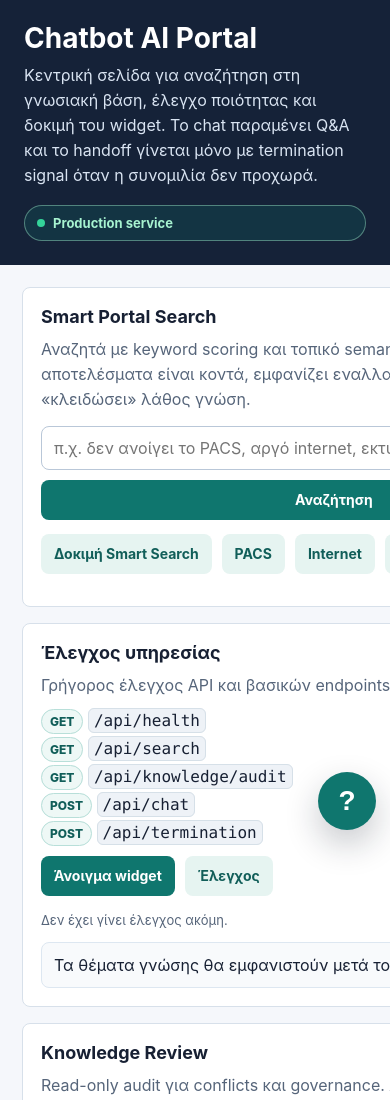
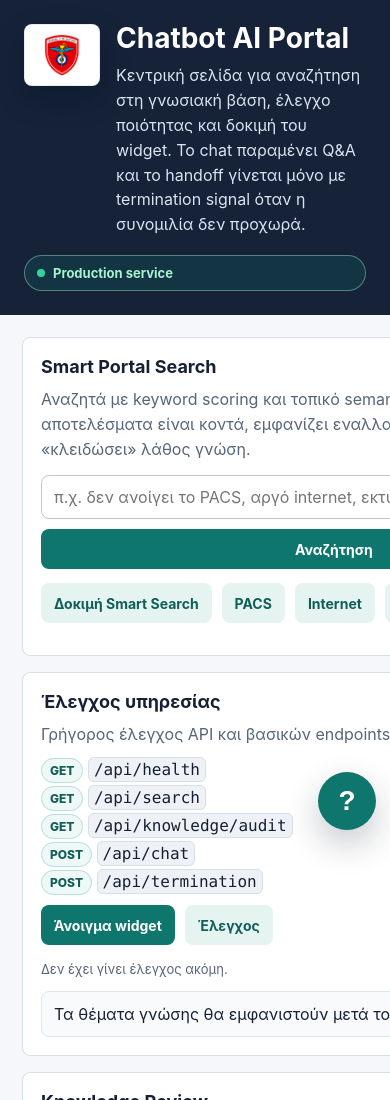
Before and after one commit to itc251gna/CHATBOT, a website: page public/index.html in a window 390 px wide. Shown: the top 1100 px of the page. Drawn offline with Linux system fonts and the light colour scheme.

Commit message:
Add hospital logo branding

```diff
--- a/public/chatbot-widget.js
+++ b/public/chatbot-widget.js
@@ -12,6 +12,7 @@
     topicsUrl: resolveUrl("/api/topics"),
     title: "Τεχνική υποστήριξη",
     subtitle: "Εσωτερική καθοδήγηση",
+    logoUrl: resolveUrl("/assets/251gna_logo_mark.png"),
     launcherLabel: "?",
     speechLanguage: "el-GR",
     handoffMinMessages: 3,
@@ -24,6 +25,7 @@
     topicsUrl: dataset.chatbotTopics || dataset.topicsUrl,
     title: dataset.title,
     subtitle: dataset.subtitle,
+    logoUrl: dataset.logoUrl || dataset.chatbotLogo,
     launcherLabel: dataset.launcherLabel,
     speechLanguage: dataset.speechLanguage,
     handoffMinMessages: dataset.handoffMinMessages,
@@ -34,6 +36,7 @@
   config.apiUrl = resolveUrl(config.apiUrl);
   config.terminationUrl = resolveUrl(config.terminationUrl);
   config.topicsUrl = resolveUrl(config.topicsUrl);
+  config.logoUrl = config.logoUrl ? resolveUrl(config.logoUrl) : "";
   config.handoffMinMessages = Number.parseInt(config.handoffMinMessages, 10) || defaults.handoffMinMessages;
   const requestTimeoutMs = Number(config.requestTimeoutMs) || 12000;
 
@@ -126,6 +129,28 @@
         gap: 12px;
         justify-content: space-between;
         padding: 14px 16px;
+      }
+
+      .hc-brand {
+        align-items: center;
+        display: flex;
+        gap: 10px;
+        min-width: 0;
+      }
+
+      .hc-logo {
+        background: #ffffff;
+        border: 1px solid rgba(226, 232, 240, 0.72);
+        border-radius: 6px;
+        flex: 0 0 auto;
+        height: 38px;
+        object-fit: contain;
+        padding: 4px;
+        width: 46px;
+      }
+
+      .hc-logo[hidden] {
+        display: none;
       }
 
       .hc-title {
@@ -345,9 +370,12 @@
     <div class="hc-root">
       <section class="hc-panel" hidden aria-label="Τεχνική υποστήριξη">
         <header class="hc-header">
-          <div class="hc-title">
-            <strong></strong>
-            <span></span>
+          <div class="hc-brand">
+            <img class="hc-logo" alt="" aria-hidden="true" decoding="async">
+            <div class="hc-title">
+              <strong></strong>
+              <span></span>
+            </div>
           </div>
           <button class="hc-icon-button" type="button" aria-label="Κλείσιμο" title="Κλείσιμο">×</button>
         </header>
@@ -375,6 +403,15 @@
 
   shadow.querySelector(".hc-title strong").textContent = config.title;
   shadow.querySelector(".hc-title span").textContent = config.subtitle;
+  const logo = shadow.querySelector(".hc-logo");
+  if (config.logoUrl) {
+    logo.src = config.logoUrl;
+    logo.addEventListener("error", () => {
+      logo.hidden = true;
+    });
+  } else {
+    logo.hidden = true;
+  }
   launcher.textContent = config.launcherLabel;
 
   let initialized = false;
--- a/public/index.html
+++ b/public/index.html
@@ -43,10 +43,33 @@
       }
 
       .header-grid {
-        align-items: end;
+        align-items: center;
         display: grid;
         gap: 18px;
         grid-template-columns: 1fr auto;
+      }
+
+      .brand-lockup {
+        align-items: center;
+        display: flex;
+        gap: 16px;
+        min-width: 0;
+      }
+
+      .portal-logo {
+        background: #ffffff;
+        border: 1px solid rgba(226, 232, 240, 0.78);
+        border-radius: 8px;
+        box-shadow: 0 12px 30px rgba(2, 8, 23, 0.24);
+        flex: 0 0 auto;
+        height: 72px;
+        object-fit: contain;
+        padding: 7px;
+        width: 88px;
+      }
+
+      .header-copy {
+        min-width: 0;
       }
 
       h1 {
@@ -342,6 +365,15 @@
           grid-template-columns: 1fr;
         }
 
+        .brand-lockup {
+          align-items: flex-start;
+        }
+
+        .portal-logo {
+          height: 62px;
+          width: 76px;
+        }
+
         .wide,
         .side,
         .full {
@@ -353,9 +385,12 @@
   <body>
     <header>
       <div class="wrap header-grid">
-        <div>
+        <div class="brand-lockup">
+          <img class="portal-logo" src="/assets/251gna_logo_mark.png" alt="251 ΓΝΑ" width="88" height="72" decoding="async">
+          <div class="header-copy">
           <h1>Chatbot AI Portal</h1>
           <p class="lead">Κεντρική σελίδα για αναζήτηση στη γνωσιακή βάση, έλεγχο ποιότητας και δοκιμή του widget. Το chat παραμένει Q&A και το handoff γίνεται μόνο με termination signal όταν η συνομιλία δεν προχωρά.</p>
+          </div>
         </div>
         <div class="status">Production service</div>
       </div>
```
Also changed, not shown: AGENTS.MD (+2 -0 lines), public/assets/251gna_logo.png (added), public/assets/251gna_logo_mark.png (added).
